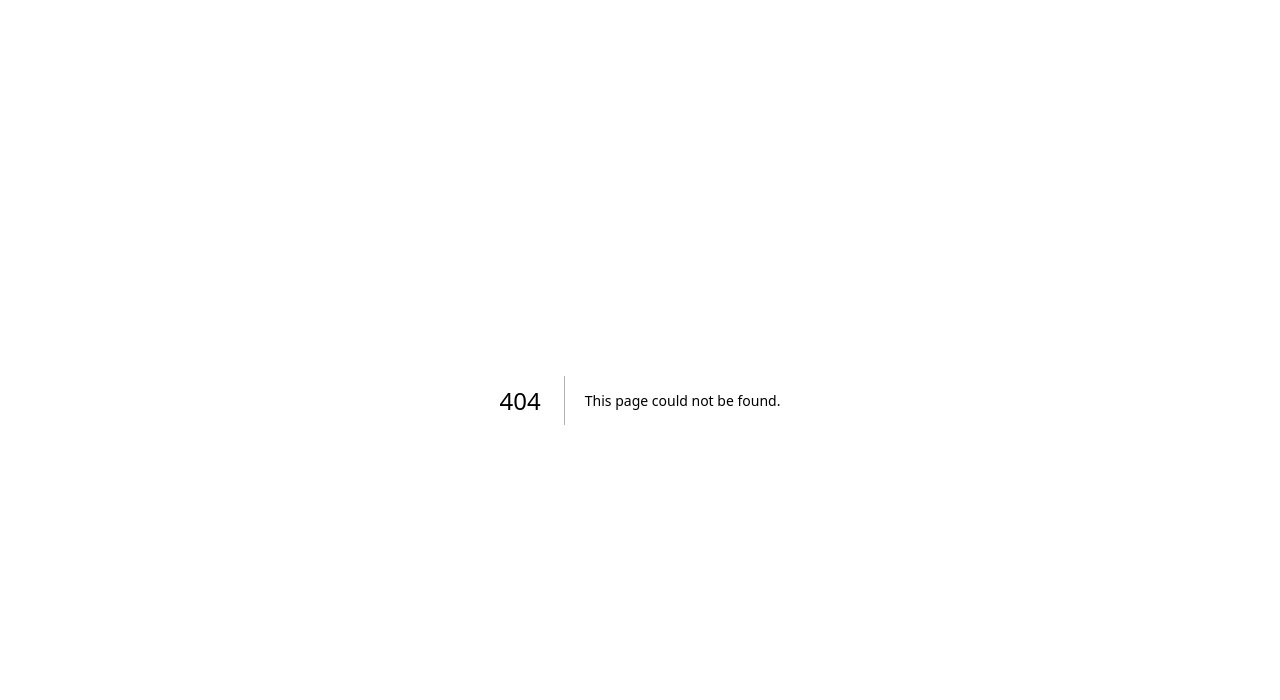
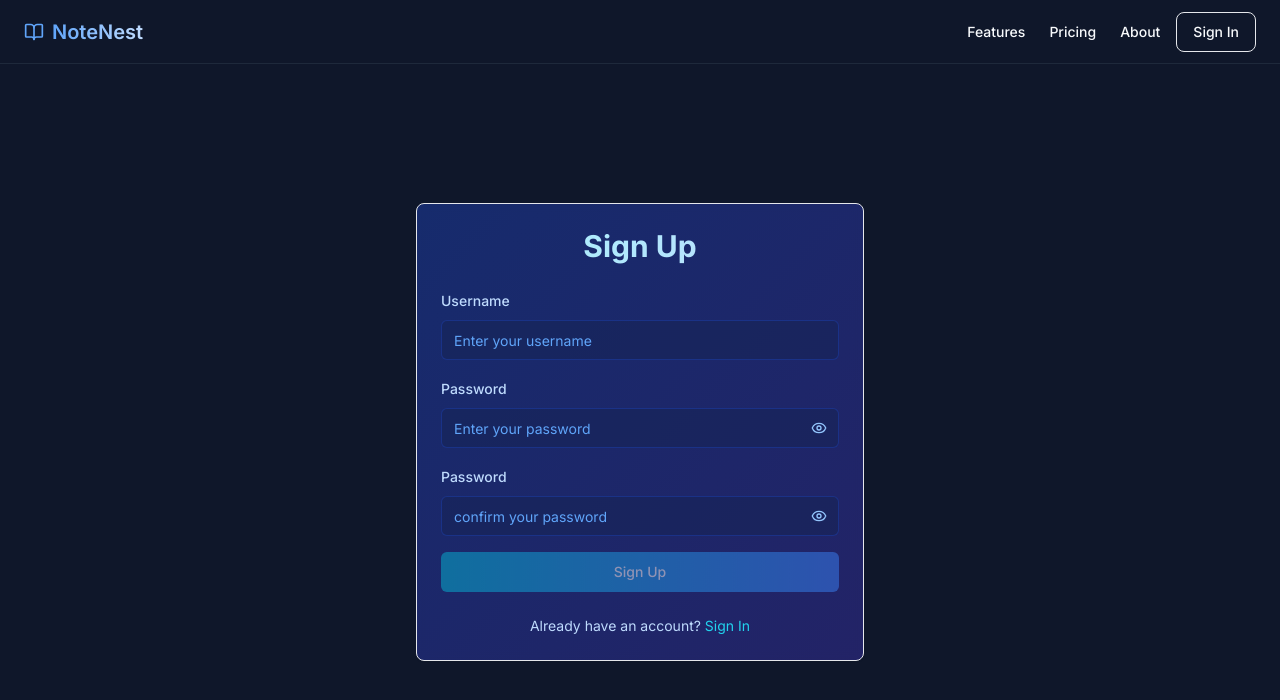
Before and after one commit to Imukua/notenest-frontend, a Next.js app: page /signup in a window 1280 px wide. Before the commit this address had no page. Shown: the top 700 px of the page. Built offline with nearby package versions, Linux system fonts and the light colour scheme.

Commit message:
Added: signup page with validation minus api calls

```diff
--- /dev/null
+++ b/app/(auth)/signup/page.tsx
@@ -0,0 +1,196 @@
+'use client'
+
+import { useState, useEffect } from 'react'
+import Link from 'next/link'
+import { useRouter } from 'next/navigation'
+import { Button } from "@/components/ui/button"
+import { Input } from "@/components/ui/input"
+import { Label } from "@/components/ui/label"
+import { Card, CardHeader, CardContent, CardFooter } from "@/components/ui/card"
+import { EyeIcon, EyeOffIcon, Loader2 } from "lucide-react"
+import { cn } from "@/lib/utils"
+import { Header } from '@/components/header/header'
+
+export default function SignInPage() {
+  const [username, setUsername] = useState('')
+  const [password, setPassword] = useState('')
+  const [showPassword, setShowPassword] = useState(false)
+  const [cPassword, setcPassword] = useState('')
+  const [showcPassword, setShowcPassword] = useState(false)
+  const [error, setError] = useState('')
+  const [isLoading, setIsLoading] = useState(false)
+  const [isUsernameValid, setIsUsernameValid] = useState(false)
+  const [isPasswordValid, setIsPasswordValid] = useState(false)
+  const [iscPasswordValid, setIscPasswordValid] = useState(false)
+  const router = useRouter()
+
+  useEffect(() => {
+    setIsUsernameValid(username.length >= 5)
+    setIsPasswordValid(password.length >= 8)
+    setIscPasswordValid(cPassword.trim() === password.trim())
+  }, [username, password, cPassword])
+
+  const handleSignIn = async (e: React.FormEvent<HTMLFormElement>) => {
+    e.preventDefault()
+    setError('')
+    setIsLoading(true)
+
+    try {
+      await new Promise(resolve => setTimeout(resolve, 2000))
+
+      throw new Error('Invalid credentials')
+
+
+    } catch (err) {
+      setError('username already exists!')
+    } finally {
+      setIsLoading(false)
+    }
+  }
+
+  const isFormValid = isUsernameValid && isPasswordValid
+
+  return (
+    <div className="flex flex-col min-h-screen bg-slate-900 text-slate-50">
+      <Header />
+      <main className="flex-1 flex items-center justify-center p-4">
+        <Card className="w-full max-w-md bg-gradient-to-br from-blue-800/50 to-indigo-800/50 backdrop-blur-sm">
+          <CardHeader>
+            <h1 className="text-3xl font-bold text-center bg-gradient-to-r from-cyan-200 to-blue-200 bg-clip-text text-transparent">
+              Sign Up
+            </h1>
+          </CardHeader>
+          <CardContent>
+            <form onSubmit={handleSignIn} className="space-y-4">
+              <div className="space-y-2">
+                <Label htmlFor="username" className="text-blue-200">Username</Label>
+                <Input
+                  id="username"
+                  type="text"
+                  placeholder="Enter your username"
+                  value={username}
+                  onChange={(e) => setUsername(e.target.value)}
+                  required
+                  className={cn(
+                    "w-full bg-blue-950/50 border-blue-800/50 text-blue-100 placeholder-blue-400",
+                    !isUsernameValid && username && "border-red-500"
+                  )}
+                  aria-invalid={!isUsernameValid && username !== ''}
+                  aria-describedby="username-error"
+                />
+                {!isUsernameValid && username && (
+                  <p id="username-error" className="text-red-400 text-sm">
+                    Username must be at least 5 characters long
+                  </p>
+                )}
+              </div>
+              <div className="space-y-2">
+                <Label htmlFor="password" className="text-blue-200">Password</Label>
+                <div className="relative">
+                  <Input
+                    id="password"
+                    type={showPassword ? "text" : "password"}
+                    placeholder="Enter your password"
+                    value={password}
+                    onChange={(e) => setPassword(e.target.value)}
+                    required
+                    className={cn(
+                      "w-full bg-blue-950/50 border-blue-800/50 text-blue-100 placeholder-blue-400 pr-10",
+                      !isPasswordValid && password && "border-red-500"
+                    )}
+                    aria-invalid={!isPasswordValid && password !== ''}
+                    aria-describedby="password-error"
+                  />
+                  <Button
+                    type="button"
+                    variant="ghost"
+                    size="icon"
+                    className="absolute right-0 top-0 h-full px-3 py-2 hover:bg-transparent"
+                    onClick={() => setShowPassword(!showPassword)}
+                    aria-label={showPassword ? "Hide password" : "Show password"}
+                  >
+                    {showPassword ? (
+                      <EyeOffIcon className="h-4 w-4 text-blue-300" />
+                    ) : (
+                      <EyeIcon className="h-4 w-4 text-blue-300" />
+                    )}
+                  </Button>
+                </div>
+                {!isPasswordValid && password && (
+                  <p id="password-error" className="text-red-400 text-sm">
+                    Password must be at least 8 characters long
+                  </p>
+                )}
+              </div>
+              <div className="space-y-2">
+                <Label htmlFor="cPassword" className="text-blue-200">Password</Label>
+                <div className="relative">
+                  <Input
+                    id="cPassword"
+                    type={showcPassword ? "text" : "password"}
+                    placeholder="confirm your password"
+                    value={cPassword}
+                    onChange={(e) => setcPassword(e.target.value)}
+                    required
+                    className={cn(
+                      "w-full bg-blue-950/50 border-blue-800/50 text-blue-100 placeholder-blue-400 pr-10",
+                      !iscPasswordValid && cPassword && "border-red-500"
+                    )}
+                    aria-invalid={!isPasswordValid && cPassword !== ''}
+                    aria-describedby="password-error"
+                  />
+                  <Button
+                    type="button"
+                    variant="ghost"
+                    size="icon"
+                    className="absolute right-0 top-0 h-full px-3 py-2 hover:bg-transparent"
+                    onClick={() => setShowcPassword(!showcPassword)}
+                    aria-label={showcPassword ? "Hide password" : "Show password"}
+                  >
+                    {showcPassword ? (
+                      <EyeOffIcon className="h-4 w-4 text-blue-300" />
+                    ) : (
+                      <EyeIcon className="h-4 w-4 text-blue-300" />
+                    )}
+                  </Button>
+                </div>
+                {!iscPasswordValid && cPassword && (
+                  <p id="password-error" className="text-red-400 text-sm">
+                    Passwords do not match
+                  </p>
+                )}
+              </div>
+              {error && (
+                <p id="form-error" className="text-red-400 text-sm" role="alert">
+                  {error}
+                </p>
+              )}
+              <Button
+                type="submit"
+                className="w-full bg-gradient-to-r from-cyan-500 to-blue-500 hover:from-cyan-600 hover:to-blue-600 text-white"
+                disabled={!isFormValid || isLoading}
+              >
+                {isLoading ? (
+                  <>
+                    <Loader2 className="mr-2 h-4 w-4 animate-spin" />
+                    Signing up...
+                  </>
+                ) : (
+                  'Sign Up'
+                )}
+              </Button>
+            </form>
+          </CardContent>
+          <CardFooter>
+            <p className="text-center text-sm text-blue-200 w-full">
+              Already have an account?{' '}
+              <Link href="/login" className="text-cyan-400 hover:underline">
+                Sign In
+              </Link>
+            </p>
+          </CardFooter>
+        </Card>
+      </main>
+    </div>
+  )
+}
```
